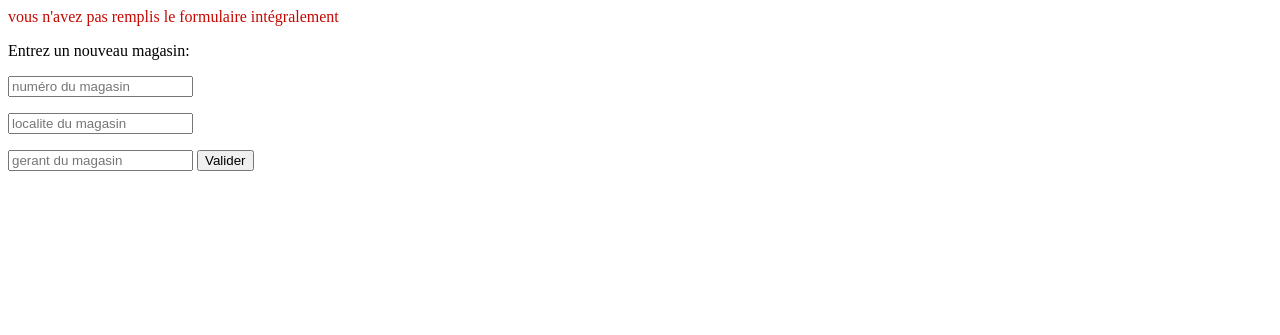
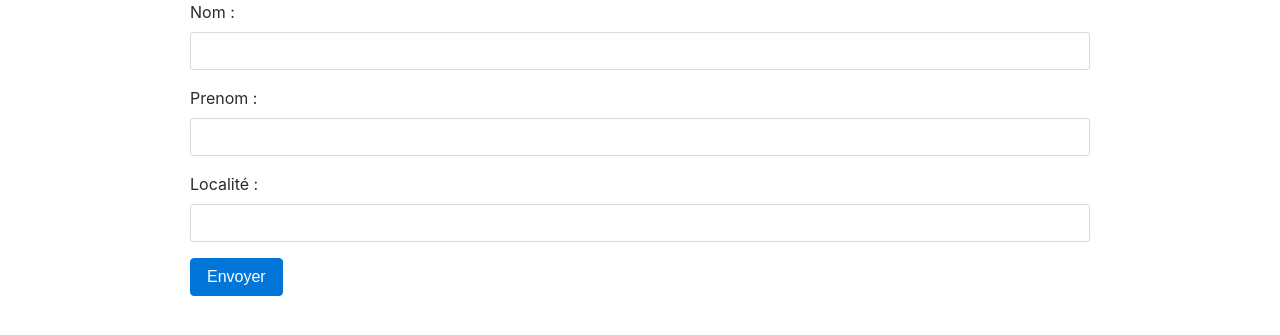
Before and after one commit to etienneleba/projet-php, a PHP site: page /add.php in a window 1280 px wide. Shown: the top 335 px of the page. Run offline with PHP 8.4, Linux system fonts and the light colour scheme; some libraries are stand-ins or nearby versions.

Commit message:
add magasin

```diff
--- a/magasin/add.php
+++ b/magasin/add.php
@@ -1,61 +1,68 @@
+<!--PHP CODE-->
+
 <?php
 
 require_once '../bdd.php';
+//require_onde '..correction.php';
 
-if ( !empty($_POST["num_magasin"]) && !empty($_POST["localite_magasin"]) && !empty($_POST["gerant_magasin"]))
-{
+$values = array(
+
+    'MA_NUMERO' => 'M13',
+    'MA_LOCALITE' => isset ($_POST['localite'])? $_POST['localite']: '',
+    'MA_GERANT' => isset ($_POST['nom'])&& isset($_POST['prenom'])? $_POST['nom'].' '.$_POST['prenom']: '',
+);
 
 
+$bdd = new Bdd();
+$bdd->connect();
+$bdd->getBdd()->setAttribute(PDO::ATTR_ERRMODE, PDO::ERRMODE_EXCEPTION);
+$bdd->getBdd()->setAttribute(PDO::ATTR_EMULATE_PREPARES, false);
 
-	$num = $_POST['num_magasin'];
-	$localite = $_POST['localite_magasin'];
-	$gerant = $_POST['gerant_magasin'];
-
-	if (isset($_POST['valider']))
-	$reset = $_POST['valider'];
-
-	echo "NUM : $num <br/>";
-	echo "LOCALITE : $localite <br/>";
-	echo "GERANT: $gerant <br/>";
-}
-else
-{
-		echo '<p style="color:#C60800;">vous n\'avez pas remplis le formulaire intégralement</p>';
-}
+if(isset($_POST['nom']) && !empty($_POST['nom']) && isset($_POST['prenom']) && !empty($_POST['prenom']) && isset($_POST['localite']) && !empty($_POST['localite'] )) {
 
 
+    $bdd->insert('CDI_MAGASIN', $values);
+    $message = array('etat' => 'success', 'message' => 'vous avez bien rempli le formulaire');
+}
+elseif (isset ($_POST['test'])? $_POST['test']: FALSE == "true") {
+    $message = array('etat' => 'danger', 'message' => 'vous avez mal rempli le formulaire');
+}
 ?>
 
 
-<!DOCTYPE html>
-<html>
-<head>
-    <meta http-equiv="Content-Type" content="text/html; charset=utf-8"/>
-    <link rel="shortcut icon" type="image/ico" href="img/favicon.gif" />
-    <link rel="stylesheet" type="text/css" href="style.css" />
-    <title>Magasin | ADD </title>
-</head>
-<body>
+<!--INCLUDE HEADER-->
+<?php require_once '../header.php'?>
 
+
+<!--ALERT MESSAGE-->
+<?php
+if(isset($message['etat'])) {
+    echo '<div class="alert alert-'.$message['etat'].' alert-dismissible" role="alert">
+    <button type="button" class="close" data-dismiss="alert" aria-label="Close">
+<span aria-hidden="true">&times;</span>
+</button>
+    '.$message['message'].'</div>';
+}
+?>
+
+<!--FORM-->
 <form action="" method="post">
-<p>
-	Entrez un nouveau magasin:
-</p>
+    <div class="form-group">
+        <label for="nom">Nom : </label>
+        <input type="text" class="form-control" id="nom" name="nom" value="<?php echo isset ($_POST['nom'])? $_POST['nom']: '' ?>">
+    </div>
+    <div class="form-group">
+            <label for="prenom">Prenom : </label>
+            <input type="text" class="form-control" id="prenom" name="prenom" value="<?php echo  isset ($_POST['prenom'])? $_POST['prenom']: ''?>">
+    </div>
+    <div class="form-group">
+        <label for="localite">Localité : </label>
+        <input type="text" class="form-control" id="localite" name="localite" value="<?php echo $values['MA_LOCALITE'] ?>">
+    </div>
+    <input type="hidden" value="true" name="test">
+    <button type="submit" class="btn btn-primary">Envoyer</button>
 
-<p>
-    <input type="text" name="num_magasin" placeholder="numéro du magasin"/>
-</p>
-<p>
-	<input type="text" name="localite_magasin" placeholder="localite du magasin"/>
-</p>
-<p>
-	<input type="text" name="gerant_magasin" placeholder="gerant du magasin"/>
-	<input type="submit" value="Valider" name="valider"/>
-</p>
 </form>
 
-
-
-
-</body>
-</html>
+<!--INLCUDE FOOTER-->
+<?php require_once '../footer.php'?>
```
